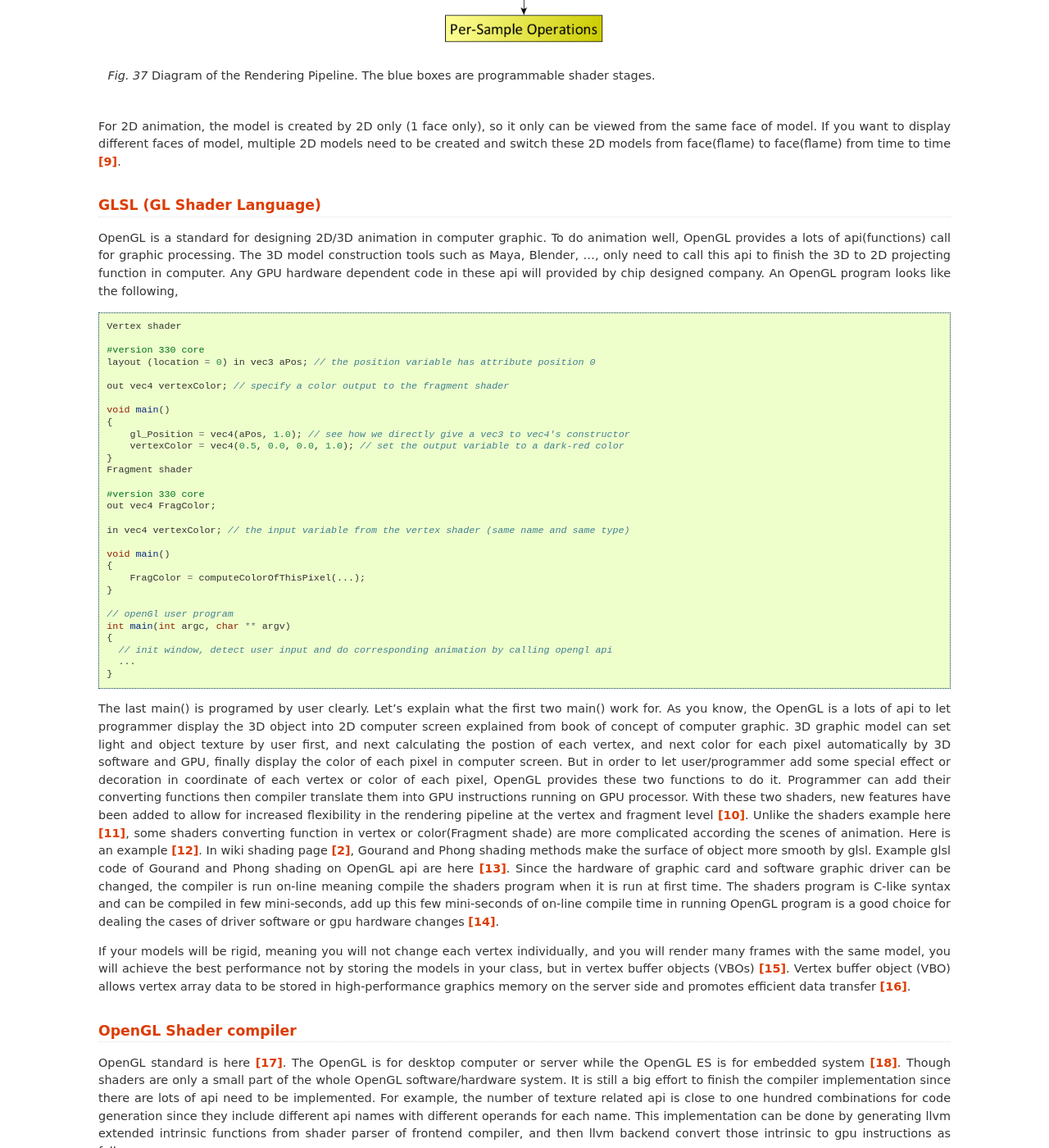
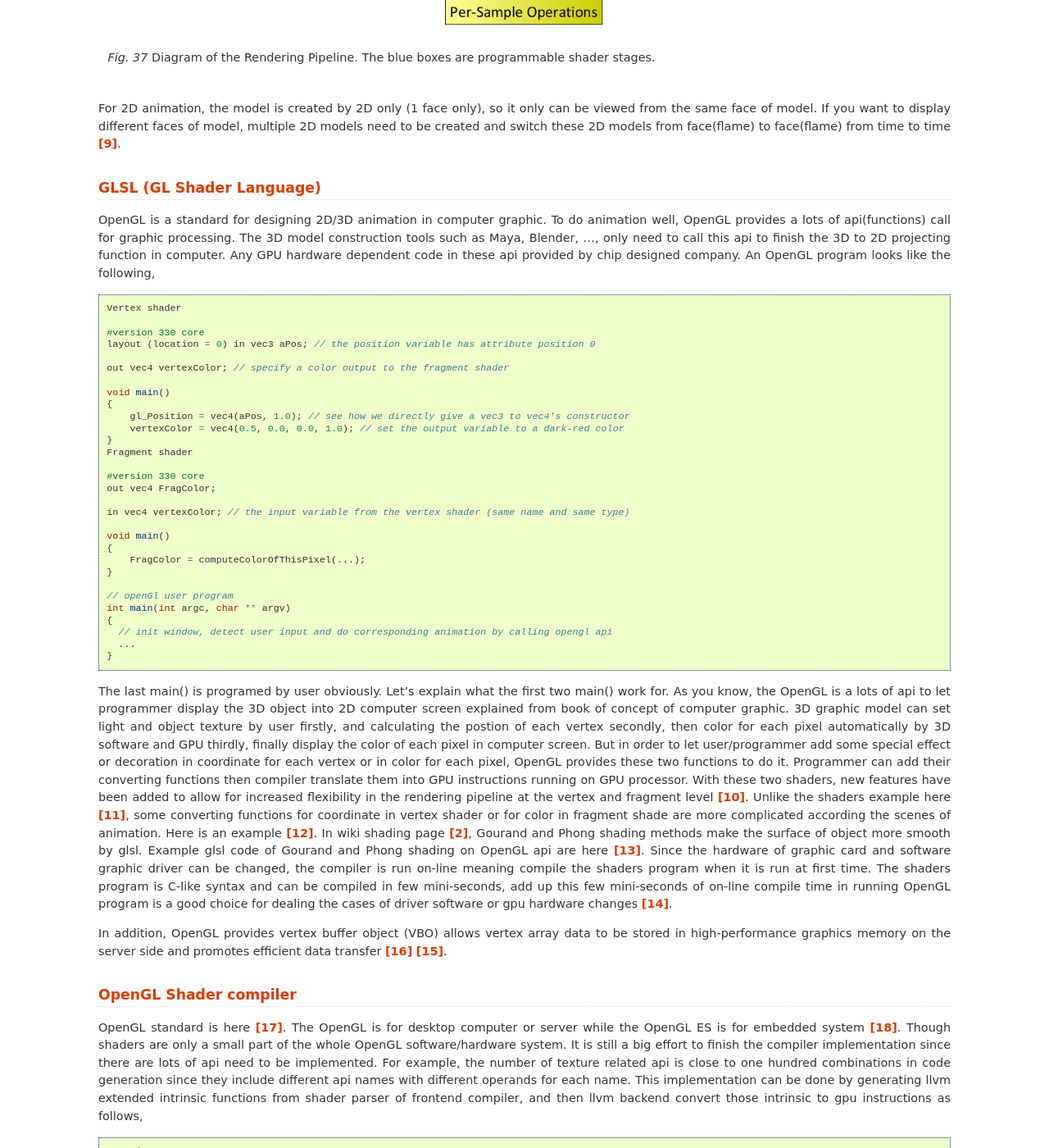
Before and after one commit to Jonathan2251/lbd, a Sphinx documentation site: the page built from source/gpu.rst, in a window 1280 px wide and 1400 px high, scrolled down 2023 px. Shown: the whole window at 82% size. Built offline with Sphinx 7.4.7, drawn with Linux system fonts in a browser that asks for light colours; pages that are not in the unit, such as notebooks, are missing from menus; some of the changed text lies outside the part shown.

Commit message:
correct english

```diff
--- a/source/gpu.rst
+++ b/source/gpu.rst
@@ -13,10 +13,9 @@ The multimedia instructions in CPU are small scaled of SIMD
 scaled of SIMD processor needing to color millions of pixels of image in few
 micro seconds.
 Since the 2D or 3D graphic processing providing large opportunity in parallel
-data processing, GPU hardware usually composed of hundreds of cores with thousands
+data processing, GPU hardware usually composed of thousands
 of functional units in each core(grid) in N-Vidia processors.
-Or tens of cores with tens thousands of functional units in each core for big
-cores architecture.
+
 
 3D modeling
 ------------
@@ -94,8 +93,7 @@ OpenGL is a standard for designing 2D/3D animation in computer graphic.
 To do animation well, OpenGL provides a lots of api(functions) call for
 graphic processing. The 3D model construction tools such as Maya, Blender, ...,
 only need to call this api to finish the 3D to 2D projecting function in computer.
-Any GPU hardware dependent code in these api will provided by chip designed
-company.
+Any GPU hardware dependent code in these api provided by chip designed company.
 An OpenGL program looks like the following,
 
 .. code-block:: c++
@@ -131,22 +129,23 @@ An OpenGL program looks like the following,
     ...
   }
 
-The last main() is programed by user clearly. Let's explain what the first two
+The last main() is programed by user obviously. Let's explain what the first two
 main() work for.
 As you know, the OpenGL is a lots of api to let programmer display the 3D object
 into 2D computer screen explained from book of concept of computer graphic.
-3D graphic model can set light and object texture by user first, and next calculating the
-postion of each vertex, and next color for each pixel automatically by 3D software
-and GPU, finally display the color of each pixel in computer screen.
+3D graphic model can set light and object texture by user firstly, and calculating the
+postion of each vertex secondly, then color for each pixel automatically by 3D software
+and GPU thirdly, finally display the color of each pixel in computer screen.
 But in order to let user/programmer add some special effect or decoration in
-coordinate of each vertex or color of each pixel, OpenGL provides these two
+coordinate for each vertex or in color for each pixel, OpenGL provides these two
 functions to do it.
 Programmer can add their converting functions then compiler translate them
 into GPU instructions running on GPU processor. With these two shaders, new
 features have been added to allow for increased flexibility in the rendering
 pipeline at the vertex and fragment level [#shaderswiki]_.
-Unlike the shaders example here [#shadersex]_, some shaders converting function
-in vertex or color(Fragment shade) are more complicated according the scenes of
+Unlike the shaders example here [#shadersex]_, some converting functions
+for coordinate in vertex shader or for color in fragment shade are more
+complicated according the scenes of
 animation. Here is an example [#glsleffect]_.
 In wiki shading page [#shading]_, Gourand and Phong shading methods make the
 surface of object more smooth by glsl. Example glsl code of Gourand
@@ -159,12 +158,10 @@ add up this few mini-seconds of on-line compile time in running OpenGL
 program is a good choice for dealing the cases of driver software or gpu
 hardware changes [#onlinecompile]_.
 
-If your models will be rigid, meaning you will not change each vertex
-individually, and you will render many frames with the same model, you will
-achieve the best performance not by storing the models in your class, but in
-vertex buffer objects (VBOs) [#classorvbo]_. Vertex buffer object (VBO) allows
+In addition, OpenGL provides vertex buffer object (VBO) allows
 vertex array data to be stored in high-performance graphics memory on the
-server side and promotes efficient data transfer [#vbo]_.
+server side and promotes efficient data transfer [#vbo]_ [#classorvbo]_.
+
 
 OpenGL Shader compiler
 -----------------------
@@ -175,7 +172,7 @@ a small part of the whole OpenGL software/hardware system. It is still a big eff
 to finish the compiler implementation since there are lots of api need to be
 implemented.
 For example, the number of texture related api is close to one hundred combinations
-for code generation since they include different api names with different operands for
+in code generation since they include different api names with different operands for
 each name.
 This implementation can be done by generating llvm extended intrinsic functions
 from shader parser of frontend compiler, and then llvm backend convert those intrinsic
@@ -315,9 +312,9 @@ information [#descriptorreg]_.
   load $1, &xSlot;
   sample2d_inst $1, $2, $3 // $1: %x, $2: %uv_2d, $3: %bias
 
-the corresponding 'Texture Unit 1' on gpu will be executing through descriptor
+the corresponding 'Texture Unit 1' on gpu will being executed through descriptor
 register of gpu {xLoc, 1} in this example since memory address xSlot includes the
-value of xLoc. And 'Texture Unit 1' is triggered.
+value of xLoc.
 
 For instance, Nvidia texture instruction as follow,
 
@@ -325,11 +322,16 @@ For instance, Nvidia texture instruction as follow,
 
   tex.3d.v4.s32.s32  {r1,r2,r3,r4}, [tex_a, {f1,f2,f3,f4}];
 
-Above 3d texture instruction load tex_a texture memory address for
-'sampler uniform variable' x at at coordinates (x,y,z)=(f1,f2,f3) into GPRs
-(r1,r2,r3,r4)=(R,G,B,A). The f4 is skipped for 3D texture.
-And fragment shader can calculate the color of this pixel with this color of
-texture value [#ptxtex]_. For instance, 1d texture instruction as follows,
+Where tex_a is the texture memory address for 'sampler uniform variable' x,
+and the pixel of coordinates (x,y,z) is given by (f1,f2,f3) user input.
+The f4 is skipped for 3D texture.
+
+Above tex.3d texture instruction load the color of pixel (x,y.z) into GPRs
+(r1,r2,r3,r4)=(R,G,B,A).
+And fragment shader can calculate the color of this pixel with the color of
+this pixel at texture [#ptxtex]_.
+
+If it is 1d texture instruction, the tex.1d as follows,
 
 .. code-block:: console
 
@@ -344,14 +346,15 @@ It is kept in cache and is executing directly after first time of compiling.
 Fast texture sampling is one of the key requirements for good GPU performance
 [#tpu]_.
 
-In addition to binding api for texture, OpenGL providing glTexParameteri api to
+In addition to binding api for texture, OpenGL provides glTexParameteri api to
 do Texture Wrapping [#texturewrapper]_.
-Furthmore the texture instruction of some gpu may including S# T# values in operands.
+Furthmore the texture instruction for some gpu may including S# T# values in operands.
 Same with associating 'Sampler Variables' to 'Texture Unit', S# and T# value are
-location of memory associating to Texture Wrapping descriptor register allowing
-user program change Wrapping option without re-compiling glsl.
+location of memory associated to Texture Wrapping descriptor register allowing
+user program to change Wrapping option without re-compiling glsl.
 
-Even llvm intrinsic extended function providing an easy way to do code
+Even glsl frontend compiler always expanding function call into inline function
+as well as llvm intrinsic extended function providing an easy way to do code
 generation through llvm td (Target Description) file written,
 GPU backend compiler is still a little complex than CPU backend.
 (But when considering the effort in frontend compier such as clang or other
@@ -365,7 +368,7 @@ And mesa open source website is here [#mesa]_.
 Architecture
 ------------
 
-The leading GPU architecture of Nvidia gpu as the following
+The leading GPU architecture of Nvidia's gpu as the following
 figures.
 
 .. _grid:
@@ -395,7 +398,7 @@ figures.
   :align: center
   :scale: 80 %
 
-  core(grid) in Nvidia gpu (figure from book [#Quantitative-gpu-mem]_)
+  core(grid) in Nvidia's gpu (figure from book [#Quantitative-gpu-mem]_)
 
 
 - Grid is Vectorizable Loop [#Quantitative-gpu-griddef]_.
@@ -411,8 +414,8 @@ figures.
 - As :numref:`grid`,
   the maximum number of SIMD Threads that can execute simultaneously per Thread Block
   (SIMD Processor) is 32 for the later Fermi-generation GPUs.
-  Each SIMD Thread has 32 elements run on :numref:`threadslanes`
-  16 SIMD lanes (number of pipelines and each pipeline has it's own functional unit
+  Each SIMD Thread has 32 elements run as :numref:`threadslanes` on
+  16 SIMD lanes (number of functional units just same
   as in vector processor). So it takes 2 clock cycles to complete [#lanes]_.
 
 
@@ -459,10 +462,10 @@ The main() run on CPU while the saxpy() run on GPU. Through
 cudaMemcpyHostToDevice and cudaMemcpyDeviceToHost, CPU can pass data in x and y
 array to GPU and get result from GPU to y array.
 Since both of these memory transfers trigger the DMA functions without CPU operation,
-it maybe speed up by running both CPU/GPU with their data in their own cache.
+it mays speed up by running both CPU/GPU with their data in their own cache.
 After DMA memcpy from cpu's memory to gpu's, gpu operate the whole loop of matrix
 operation for "y[] = a*x[]+y[];"
-instruction with one Grid. Furthermore liking vector processor, gpu provides
+instructions with one Grid. Furthermore liking vector processor, gpu provides
 Vector Mask Registers to Handling IF Statements in Vector Loops as the following
 code [#VMR]_,
 
@@ -490,7 +493,7 @@ processing [#Quantitative-gpu-sparse-matrix]_ [#gpgpuwiki]_ [#shadingl1]_.
 
 When the GPU function is dense computation in array such as MPEG4 encoder or
 deep learning for tuning weights, it mays get much speed up [#mpeg4speedup]_.
-But when GPU function is matrix addition and CPU will idle for waiting
+However when GPU function is matrix addition and CPU will idle for waiting
 GPU's result. It mays slow down than doing matrix addition by CPU only.
 Arithmetic intensity is defined as the number of operations performed per word of
 memory transferred. It is important for GPGPU applications to have high arithmetic
@@ -502,8 +505,8 @@ Wiki here [#gpuspeedup]_ includes speedup applications for gpu as follows:
 General Purpose Computing on GPU, has found its way into fields as diverse as
 machine learning, oil exploration, scientific image processing, linear algebra,
 statistics, 3D reconstruction and even stock options pricing determination.
-And section "GPU accelerated video decoding and encoding" for video compressing
-more.
+In addition, section "GPU accelerated video decoding and encoding" for video
+compressing in [#gpuspeedup]_ gives the more applications for GPU acceleration.
 
 
 Vulkan and spir-v
@@ -516,22 +519,22 @@ Vulkan api is lower level C/C++ api to fill the gap allowing user program to
 do these things in OpenGL to compete against Microsoft direct3D.
 Here is an example [#vulkanex]_. Meanwhile glsl is C-like language. The vulkan
 infrastructure provides tool to compile glsl into an Intermediate Representation
-form (IR) called spir-v [#spirvtoolchain]_.
+Form (IR) called spir-v [#spirvtoolchain]_.
 As a result, it saves part of compilation time from glsl to gpu instructions on-line
-since spir-v is IR of level closing to llvm IR [#spirvwiki]_.
+since spir-v is an IR of level closing to llvm IR [#spirvwiki]_.
 In addition, vulkan api reduces gpu drivers efforts in optimization and code
-generation [#vulkanapiwiki]_. These standards provide user programmer option in
-using vulkan/spir-v or OpenGL/glsl, and allow them to pre-compile glsl into spir-v
-to saving part of on-line compiling time.
+generation [#vulkanapiwiki]_. These standards provide user programmer option to
+using vulkan/spir-v instead of OpenGL/glsl, and allow them pre-compiling glsl
+into spir-v to saving part of on-line compilation time.
 
 With vulkan and spir-v standard, the gpu can be used in OpenCL for Parallel
 Programming of Heterogeneous Systems [#opencl]_ [#computekernelwiki]_.
-And once OpenCL grows into a popular standard with more languages and framework
-supporting OpenCL language, GPU will take more jobs from CPU
+Once OpenCL grows into a popular standard with more computer languages or
+framework supporting OpenCL language, GPU will take more jobs from CPU
 [#opencl-wiki-supported-lang]_.
 
 Now, you find llvm IR expanding from cpu to gpu becoming influentially more and
-more. And actually, llvm IR expanding from version 3.1 to now as I feel.
+more. And actually, llvm IR expanding from version 3.1 util now as I can feel.
 
 
 
@@ -566,7 +569,7 @@ more. And actually, llvm IR expanding from version 3.1 to now as I feel.
 
 .. [#onlinecompile] https://community.khronos.org/t/offline-glsl-compilation/61784
 
-.. [#classorvbo] https://gamedev.stackexchange.com/questions/19560/what-is-the-best-way-to-store-meshes-or-3d-models-in-a-class
+.. [#classorvbo] If your models will be rigid, meaning you will not change each vertex individually, and you will render many frames with the same model, you will achieve the best performance not by storing the models in your class, but in vertex buffer objects (VBOs) https://gamedev.stackexchange.com/questions/19560/what-is-the-best-way-to-store-meshes-or-3d-models-in-a-class
 
 .. [#vbo] http://www.songho.ca/opengl/gl_vbo.html
 
```
